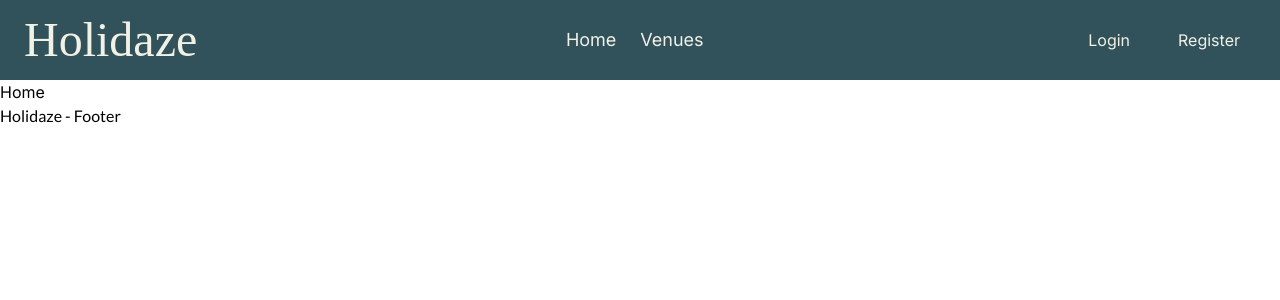
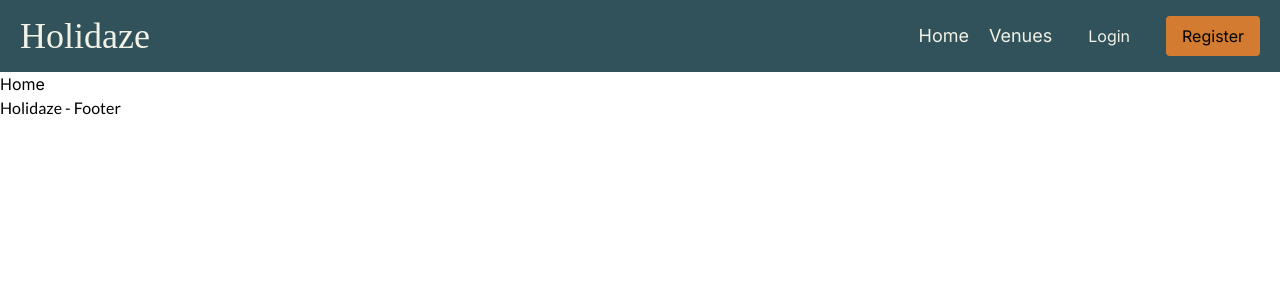
Before and after one commit to karlwoien/project-exam-2, a React (Vite) app: page / in a window 1280 px wide. Shown: the top 300 px of the page. Built offline with nearby package versions, Linux system fonts and the light colour scheme; a web font is replaced by a local one.

Commit message:
Update index.jsx

```diff
--- a/src/components/Header/index.jsx
+++ b/src/components/Header/index.jsx
@@ -4,23 +4,23 @@ import { Link } from "react-router-dom";
 
 export default function Header() {
     return (
-        <header className="flex items-center justify-between bg-bg-primary text-bg-muted px-6 py-4">
+        <header className="flex items-center justify-between bg-bg-primary text-bg-muted px-5 py-4">
             {/* Logo */}
-            <div className="logo text-5xl font-logo">
+            <div className="logo text-4xl font-logo">
                 <Link to="/">Holidaze</Link>
             </div>
-
             {/* Navigation */}
-            <nav className="flex space-x-6 text-lg">
-                <Link to="/" className="hover:text-bg-highlight">Home</Link>
-                <Link to="/venues" className="hover:text-bg-accent">Venues</Link>
-            </nav>
-
-            {/* Buttons */}
-            <div className="flex space-x-4">
-                <LinkButton to="/login" label="Login" />
-                <LinkButton to="/register" label="Register" />
+            <div className="flex items-center space-x-5">
+                <nav className="space-x-5 text-lg">
+                    <Link to="/" className="hover:text-bg-highlight">Home</Link>
+                    <Link to="/venues" className="hover:text-bg-highlight">Venues</Link>
+                </nav>
+                {/* Buttons */}
+                <div className="space-x-5">
+                    <LinkButton to="/login" label="Login" variant="muted"/>
+                    <LinkButton to="/register" label="Register" variant="highlight" />
+                </div>
             </div>
         </header>
     );
-}
+};
```
